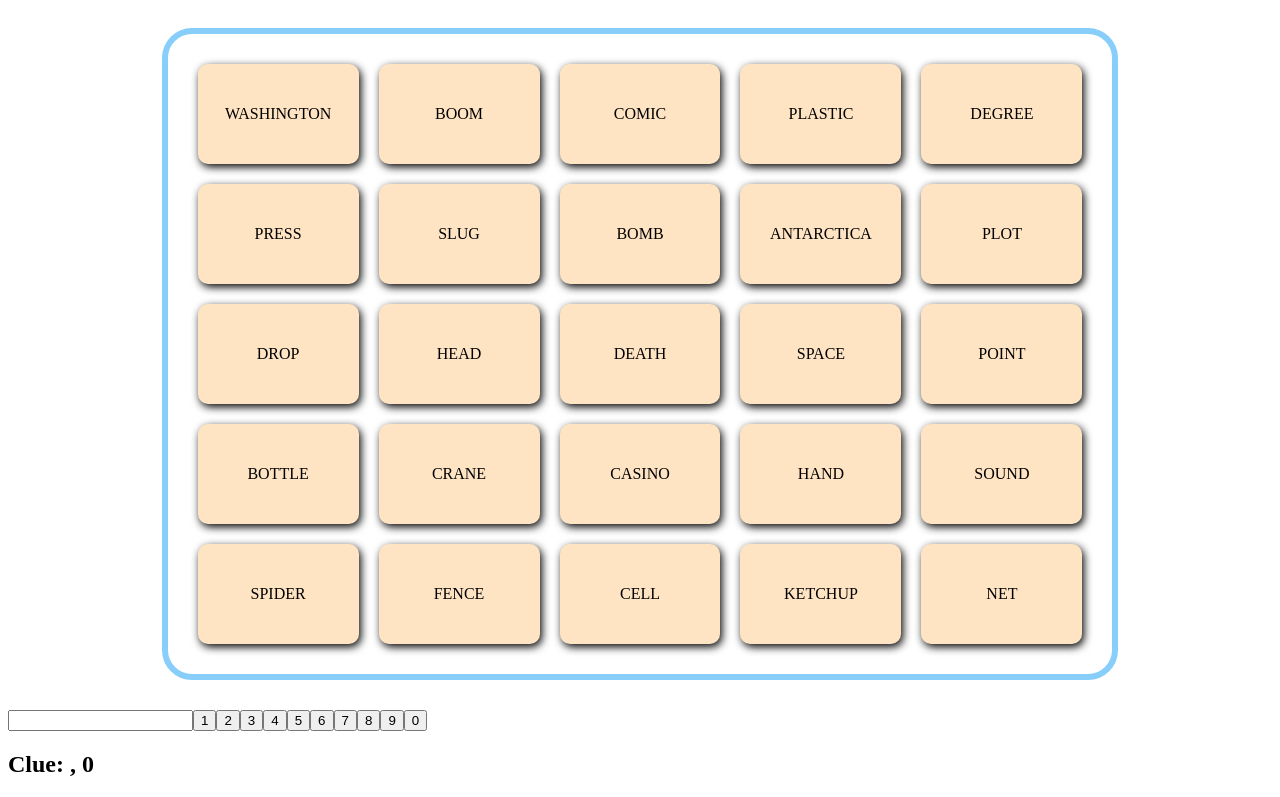
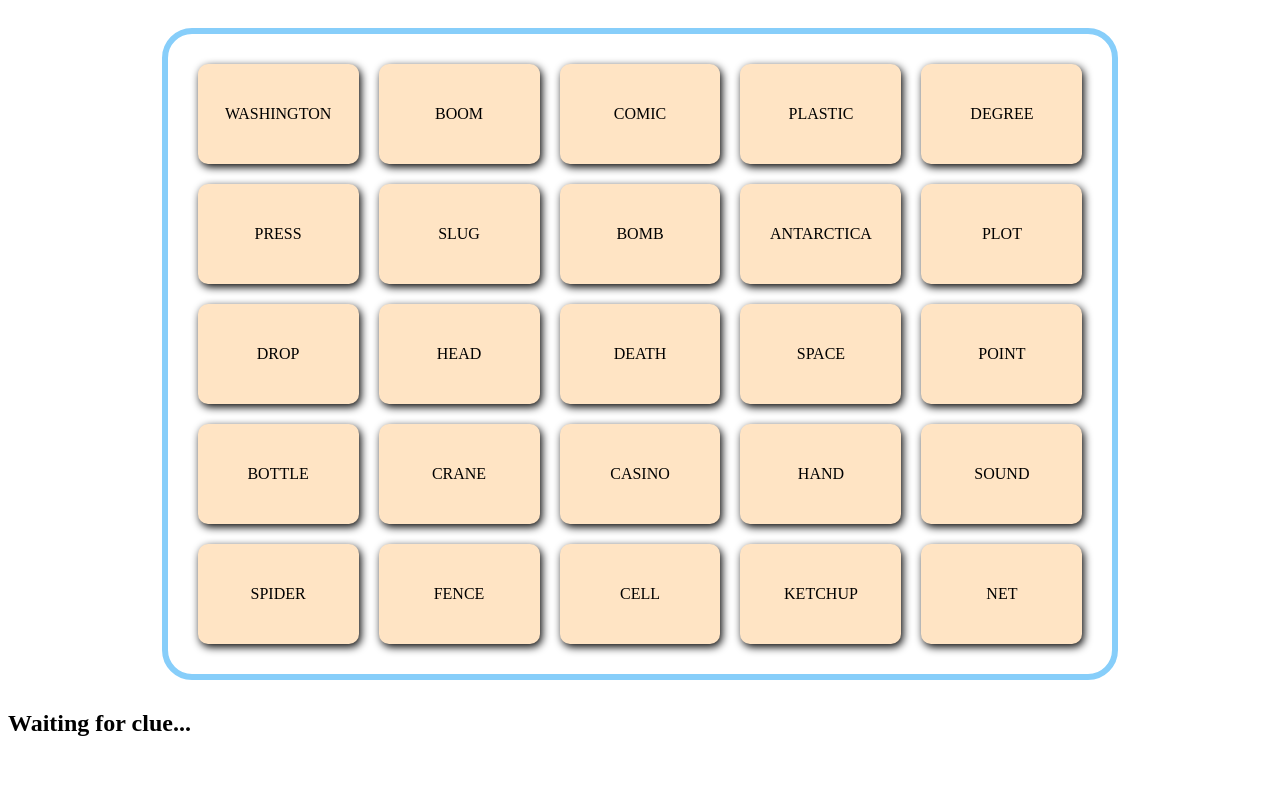
Before and after one commit to domlong/codenames, a React (Create React App) app: page / in a window 1280 px wide. Shown: the part 184-981 px from the top of the page. After the commit the page ends 941 px from the top, so only its background shows below. Built offline with nearby package versions, Linux system fonts and the light colour scheme.

Commit message:
Add 'waiting for clue' message

```diff
--- a/src/components/Board.js
+++ b/src/components/Board.js
@@ -90,7 +90,7 @@
     else {
       setCurrentGuessingTeam(Teams.RED)
     }
-
+    setClue(['', 0])
   }
 
   function checkWinCondition() {
@@ -114,6 +114,7 @@
 
   }
 
+  const waitingForClue = clue[0] === '';
   const winner = Object.keys(scores).reduce((a, b) => scores[a] > scores[b] ? a : b);
   const winnerName = Object.keys(Teams).find(key => Teams[key] === parseInt(winner));
 
@@ -132,8 +133,10 @@
       <button onClick={handleFinishTurn}>Finish Turn</button>
       <button onClick={startNewGame}>New Game</button>
       <Grid words={words} boardKey={key} startingTeam={startingTeam} playerRole={playerRole} revealCard={selectCard} revealedCards={revealedCards}/>
-      <Clue setClue={setClue} />
-      <h2>Clue: {`${clue[0]}, ${clue[1]}`}</h2>
+      { playerRole === PlayerRoles.Spymaster
+        && <Clue setClue={setClue} />
+      }
+      <h2>{ waitingForClue ? 'Waiting for clue...' : `Clue: ${clue[0]}, ${clue[1]}`}</h2>
     </div>
   );
 }
--- a/src/components/Clue.js
+++ b/src/components/Clue.js
@@ -6,11 +6,10 @@
   const [clueText, setClueText] = useState('')
 
   const nums = [ ...Array.from({length: 9}, (_, i) => i + 1), 0]
-  // nums.push(0)
 
   const buttons = nums.map((x,i) => {
     return (
-    <button key={i} onClick={()=>props.setClue([clueText,x])}>{x}</button>
+      <button key={i} onClick={()=>props.setClue([clueText,x])}>{x}</button>
     )
   })
 
```
